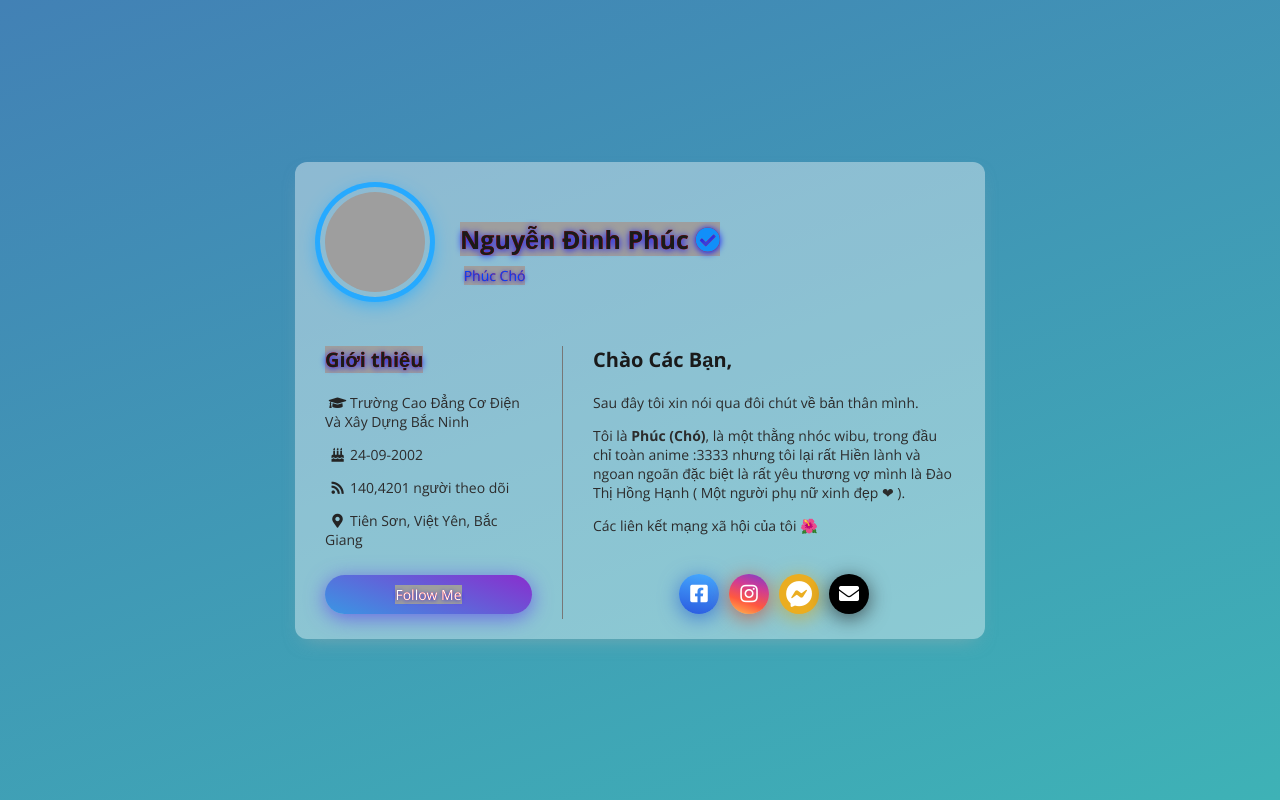
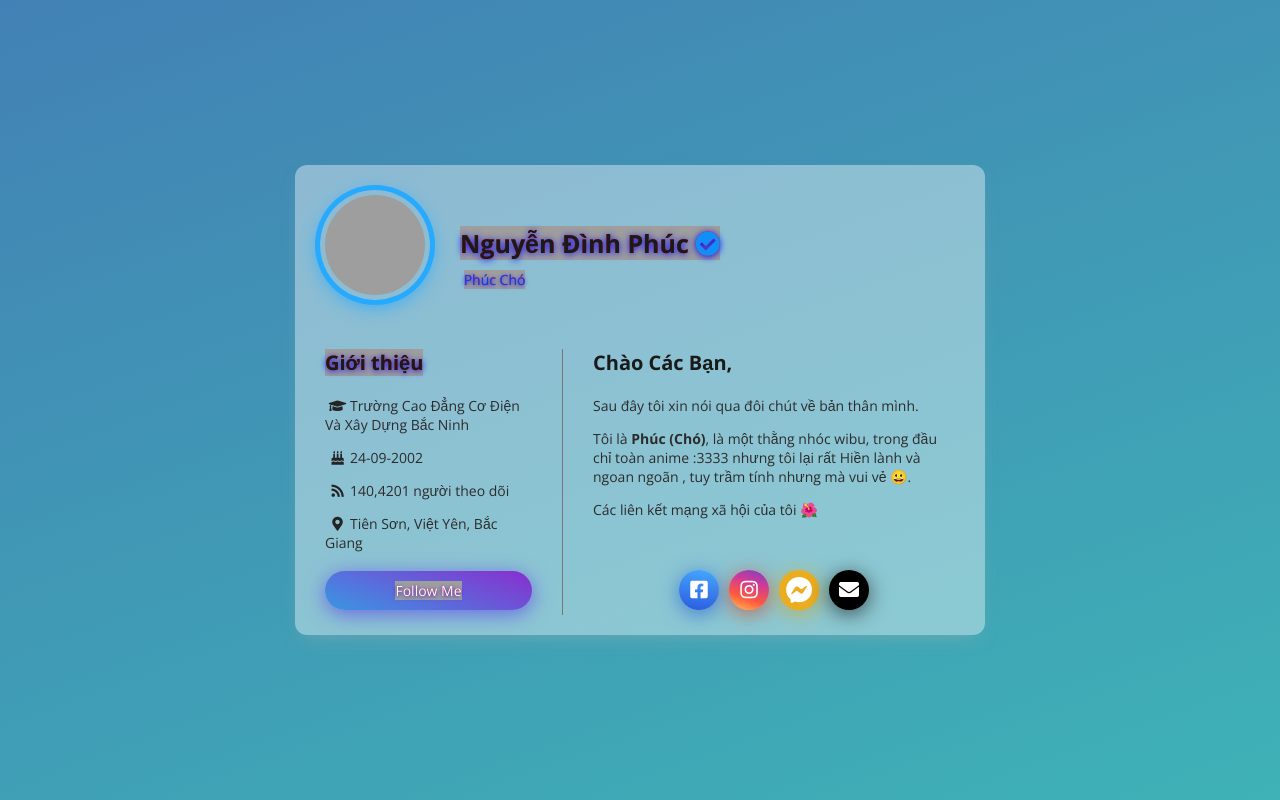
Before and after one commit to PhucCuTe/Gi-i-thi-u, a plain HTML site: page index.html in a window 1280 px wide. Drawn offline with nearby package versions, Linux system fonts and the light colour scheme; grey boxes are pictures that could not be loaded; some icons are missing.

Commit message:
Update index.html

```diff
--- a/index.html
+++ b/index.html
@@ -69,7 +69,7 @@ var message="NoRightClicking"; function defeatIE() {if (document.all) {(message)
                     <div class='description'>
                         <h3>Chào Các Bạn,</h3>
                         <p>Sau đây tôi xin nói qua đôi chút về bản thân mình.</p>
-                        <p>Tôi là <b>Phúc (Chó)</b>, là một thằng nhóc wibu, trong đầu chỉ toàn anime :3333 nhưng tôi lại rất Hiền lành và ngoan ngoãn đặc biệt là rất yêu thương vợ mình là Đào Thị Hồng Hạnh ( Một người phụ nữ xinh đẹp ❤ ).</p>
+                        <p>Tôi là <b>Phúc (Chó)</b>, là một thằng nhóc wibu, trong đầu chỉ toàn anime :3333 nhưng tôi lại rất Hiền lành và ngoan ngoãn , tuy trầm tính nhưng mà vui vẻ 😀.</p>
                         <p>Các liên kết mạng xã hội của tôi 🌺</p>
                     </div>
                     <ul class="link">
```
